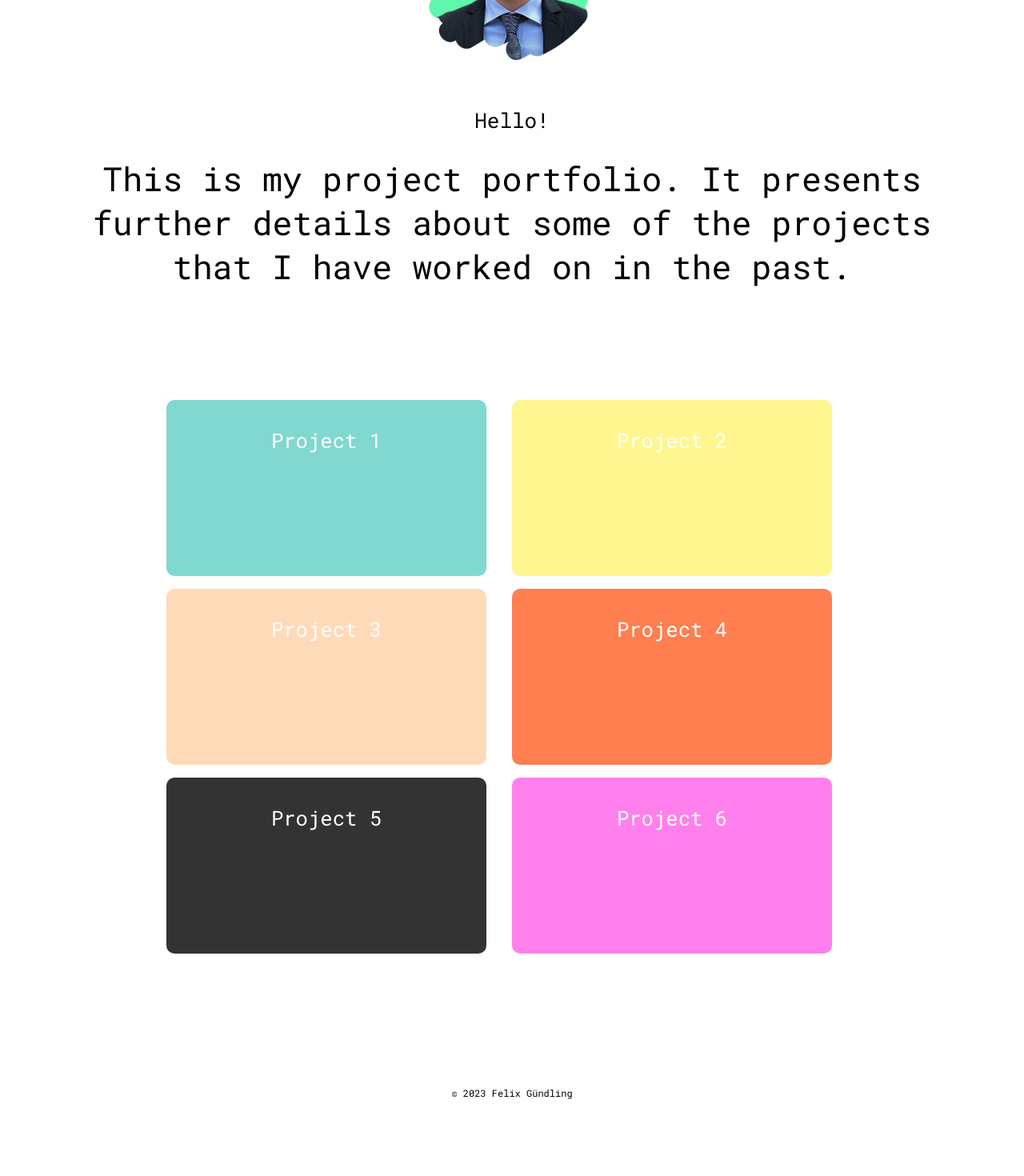
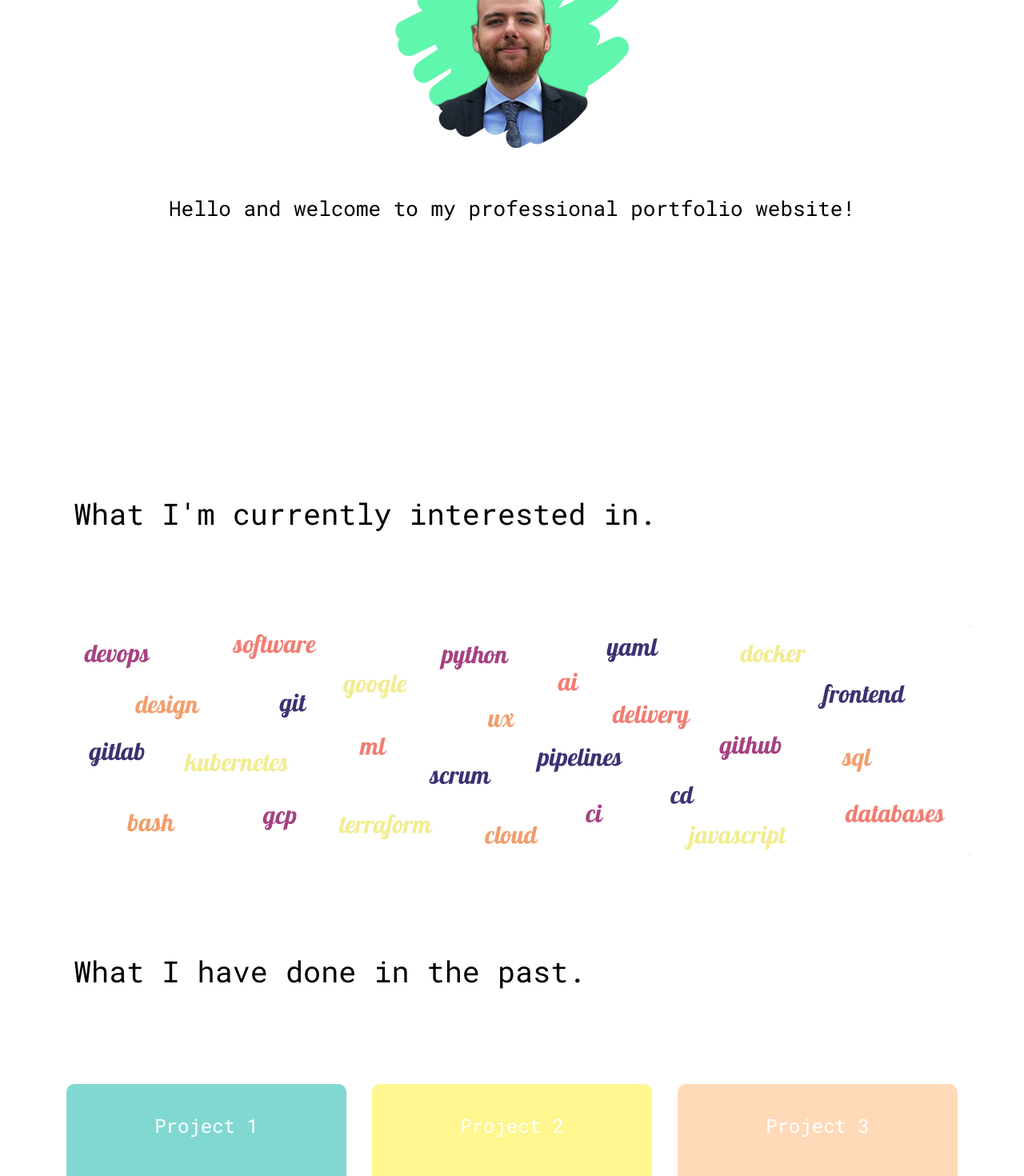
Before and after one commit to fguendling/project-portfolio, a React (Create React App) app: page / in a window 1280 px wide. Shown: the part 300-1770 px from the top of the page at 80% size. Before the commit the page ends 1686 px from the top, so only its background shows below. Built offline with nearby package versions, Linux system fonts and the light colour scheme.

Commit message:
add word cloud and change layout

```diff
--- a/src/App.js
+++ b/src/App.js
@@ -3,16 +3,13 @@ import './App.scss';
 function App() {
   return (
     <div className="App">
+
       <header className="App-header">
 
         <img src="profile-pic.png" className="App-logo" alt="logo" />
 
         <p>
-          Hello!
-          <h1>
-            This is my project portfolio.
-            It presents further details about some of the projects that I have worked on in the past.
-          </h1>
+          Hello and welcome to my professional portfolio website!
 
             { /*
             Original Design:
@@ -23,9 +20,21 @@ function App() {
         </p>
       </header>
 
+   <h1>
+   What I'm currently interested in.
+   </h1>
+
+<div>
+   <img src="word_cloud.svg" alt="Word Cloud" width="90%"></img>
+</div>
+
+   <h1>
+   What I have done in the past.
+   </h1>
+
       <div className="flip flip-vertical">
     <div className="front" style={{ background: "#81d8d0" }}>
-       <h1 className="text-shadow">Project 1</h1>
+       <h2 className="text-shadow">Project 1</h2>
     </div>
     <div className="back" style={{ background: "#81d8d0" }}>
        <h2>Task: Systems Development and Operation</h2>
@@ -34,7 +43,7 @@ function App() {
 </div>
 <div className="flip flip-vertical">
     <div className="front" style={{ background: "#fff68f" }}>
-       <h1 className="text-shadow">Project 2</h1>
+       <h2 className="text-shadow">Project 2</h2>
     </div>
     <div className="back" style={{ background: "#fff68f" }}>
        <h2>Task: Cloud Foundation Design (GCP)</h2>
@@ -43,7 +52,7 @@ function App() {
 </div>
 <div className="flip flip-vertical">
     <div className="front" style={{ background: "#ffdab9" }}>
-       <h1 className="text-shadow">Project 3</h1>
+       <h2 className="text-shadow">Project 3</h2>
     </div>
     <div className="back" style={{ background: "#ffdab9" }}>
        <h2>Task: Solution Design & Software Development</h2>
@@ -52,7 +61,7 @@ function App() {
 </div>
 <div className="flip flip-vertical">
     <div className="front" style={{ background: "#ff7f50" }}>
-       <h1 className="text-shadow">Project 4</h1>
+       <h2 className="text-shadow">Project 4</h2>
     </div>
     <div className="back" style={{ background: "#ff7f50" }}>
        <h2>Task: AI methods evaluation and prototyping</h2>
@@ -61,7 +70,7 @@ function App() {
 </div>
 <div className="flip flip-vertical">
     <div className="front" style={{ background: "#333333" }}>
-       <h1 className="text-shadow">Project 5</h1>
+       <h2 className="text-shadow">Project 5</h2>
     </div>
     <div className="back" style={{ background: "#333333" }}>
        <h2>Task: Consulting, database development</h2>
@@ -70,7 +79,7 @@ function App() {
 </div>
 <div className="flip flip-vertical">
     <div className="front" style={{ background: "#ff80ed" }}>
-       <h1>Project 6</h1>
+       <h2>Project 6</h2>
     </div>
     <div className="back" style={{ background: "#ff80ed" }}>
        <h2>Task: Database development</h2>
@@ -79,7 +88,8 @@ function App() {
 </div>
 
 <br></br>
-<footer>© 2023 Felix Gündling</footer>
+<footer>© 2023 Felix Gündling. Contact me on <a href="https://www.linkedin.com/in/felix-g%C3%BCndling-4b143a1b5/"> LinkedIn</a>
+</footer>
     </div>
   );
 }
--- a/src/App.scss
+++ b/src/App.scss
@@ -42,9 +42,12 @@ footer {
 }
 
 h1 {
-  font-size: 1.6em;
+  font-size: 2.3em;
   padding-left: 2.5em;
   padding-right: 2.5em;
+  padding-bottom: 2.5em;
+  padding-top: 2.5em;
+  text-align: left;
 }
 
 /* Note: It's scss syntax*/
@@ -97,9 +100,10 @@ h1 {
 .flip {
     position: relative;
     display: inline-block;
-    margin-right: 2em;
+    margin-right: 1em;
+    margin-left: 1em;
     margin-bottom: 1em;
-    width: 400px;
+    width: 350px;
     >.front,
     >.back {
       display: block;
```
Also changed, not shown: public/word_cloud.svg (added).
